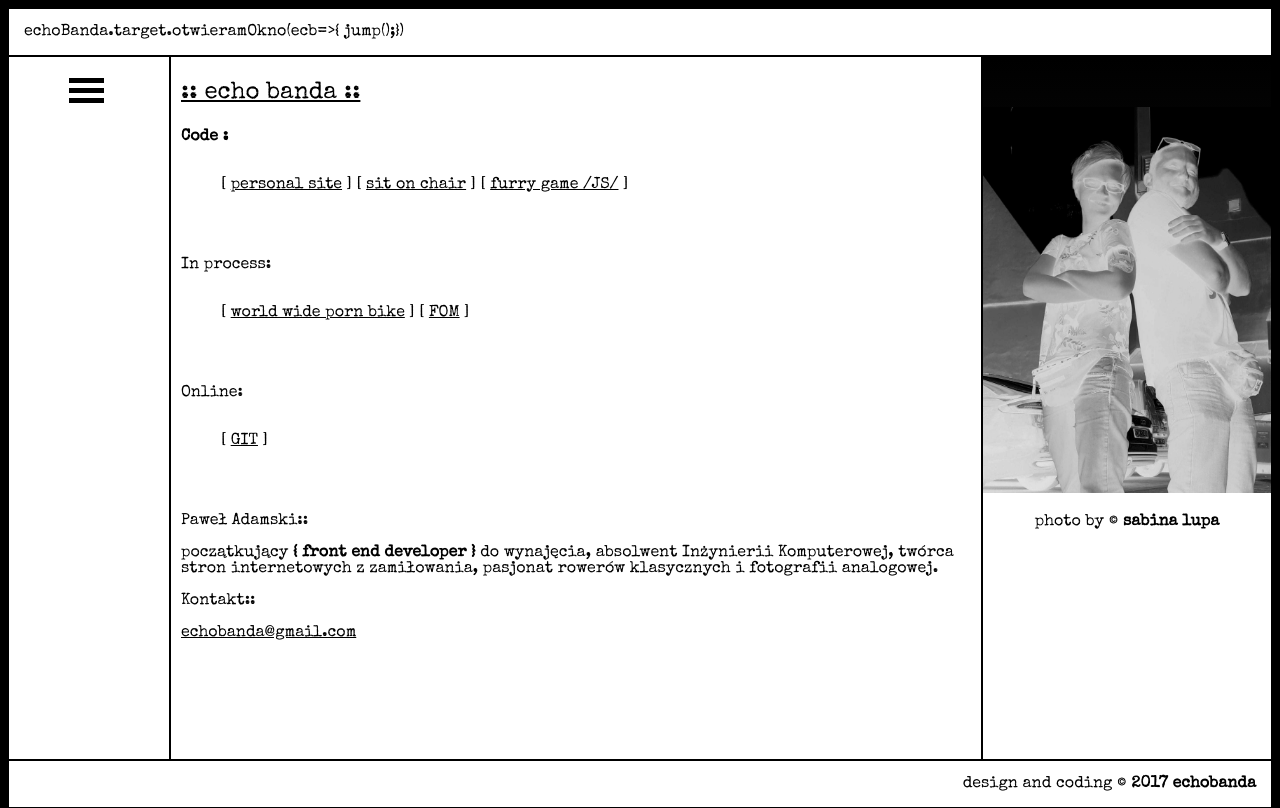
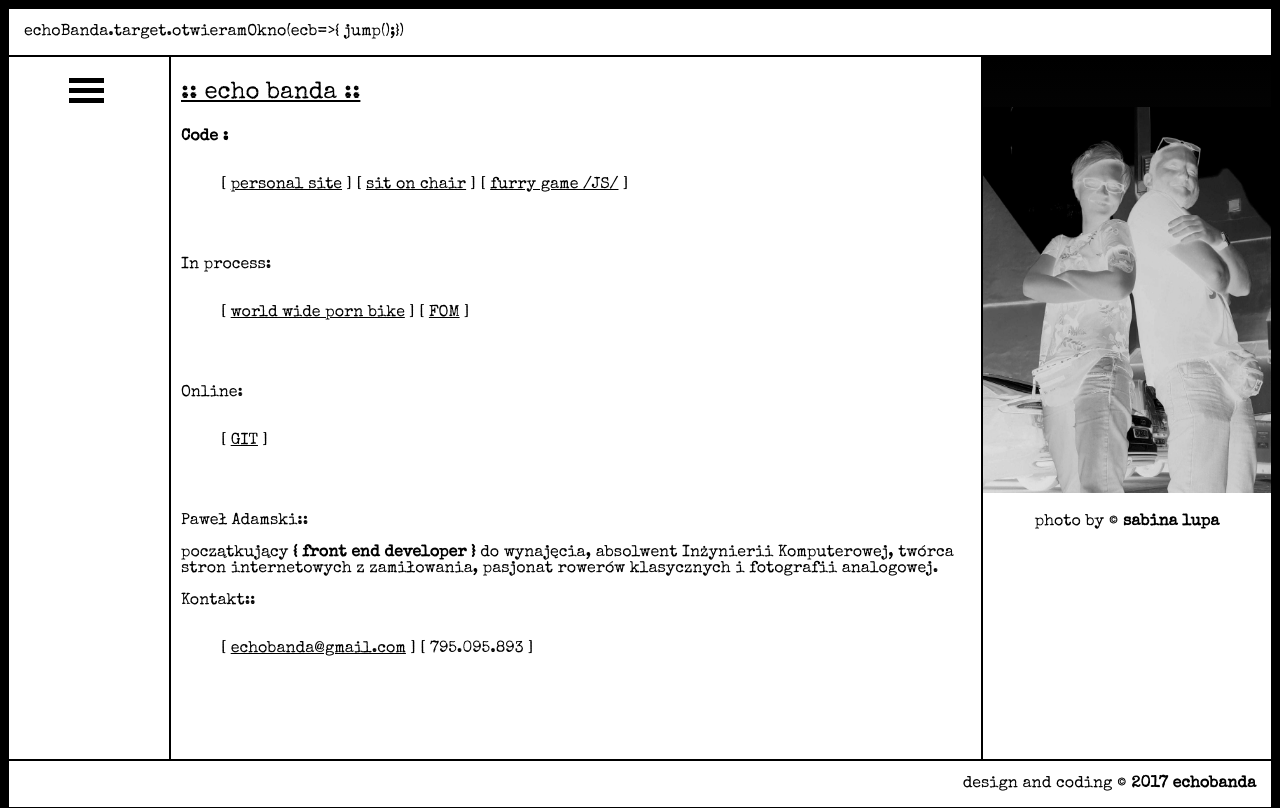
Before and after one commit to echobanda/personal_site, a website: page index.html in a window 1280 px wide. Drawn offline with nearby package versions, Linux system fonts and the light colour scheme; a web font is replaced by a local one.

Commit message:
change index

```diff
--- a/index.html
+++ b/index.html
@@ -9,6 +9,8 @@
   <link href="https://maxcdn.bootstrapcdn.com/font-awesome/4.7.0/css/font-awesome.min.css" rel="stylesheet" integrity="sha384-wvfXpqpZZVQGK6TAh5PVlGOfQNHSoD2xbE+QkPxCAFlNEevoEH3Sl0sibVcOQVnN" crossorigin="anonymous">
   <link href="https://fonts.googleapis.com/css?family=Special+Elite" rel="stylesheet">
   <link href="https://fonts.googleapis.com/css?family=Finger+Paint" rel="stylesheet">
+  <link rel="shortcut icon" href="./favicon.ico" type="image/x-icon">
+  <link rel="icon" href="./favicon.ico" type="image/x-icon">
   <script src="https://code.jquery.com/jquery-3.2.1.js" integrity="sha256-DZAnKJ/6XZ9si04Hgrsxu/8s717jcIzLy3oi35EouyE=" crossorigin="anonymous"></script>
   <script src="./js/app.js"></script>
 </head>
@@ -32,7 +34,8 @@
         <ul>
           <li>[ <a href="https://echobanda.github.io/world_bike_porn/">world wide porn bike</a> ]</li>
           <li>[ <a href="https://echobanda.github.io/fom/">FOM</a> ]</li>
-      </ul></p>
+        </ul>
+      </p>
       <p>Online:
         <ul>
           <li>[ <a href="https://github.com/echobanda">GIT</a> ]</li>
@@ -41,7 +44,11 @@
       <p>Paweł Adamski::</p>
       <p>początkujący <span>{ front end developer }</span> do wynajęcia, absolwent Inżynierii Komputerowej, twórca stron internetowych z zamiłowania, pasjonat rowerów klasycznych i fotografii analogowej.</p>
       <p>Kontakt::</p>
-      <p><a href="mailto:echobanda@gmail.com?subject=feedback">echobanda@gmail.com</a>
+      <ul>
+        <li>[ <a href="mailto:echobanda@gmail.com?subject=feedback">echobanda@gmail.com</a> ] </li>
+        <li>[ 795.095.893 ]</li>
+      </ul>
+
     </main>
     <nav class="nav">
       <a href="#menu" id="toggle">
```
Also changed, not shown: favicon.ico (added). Lines whose indentation alone changed are shown as unchanged.
